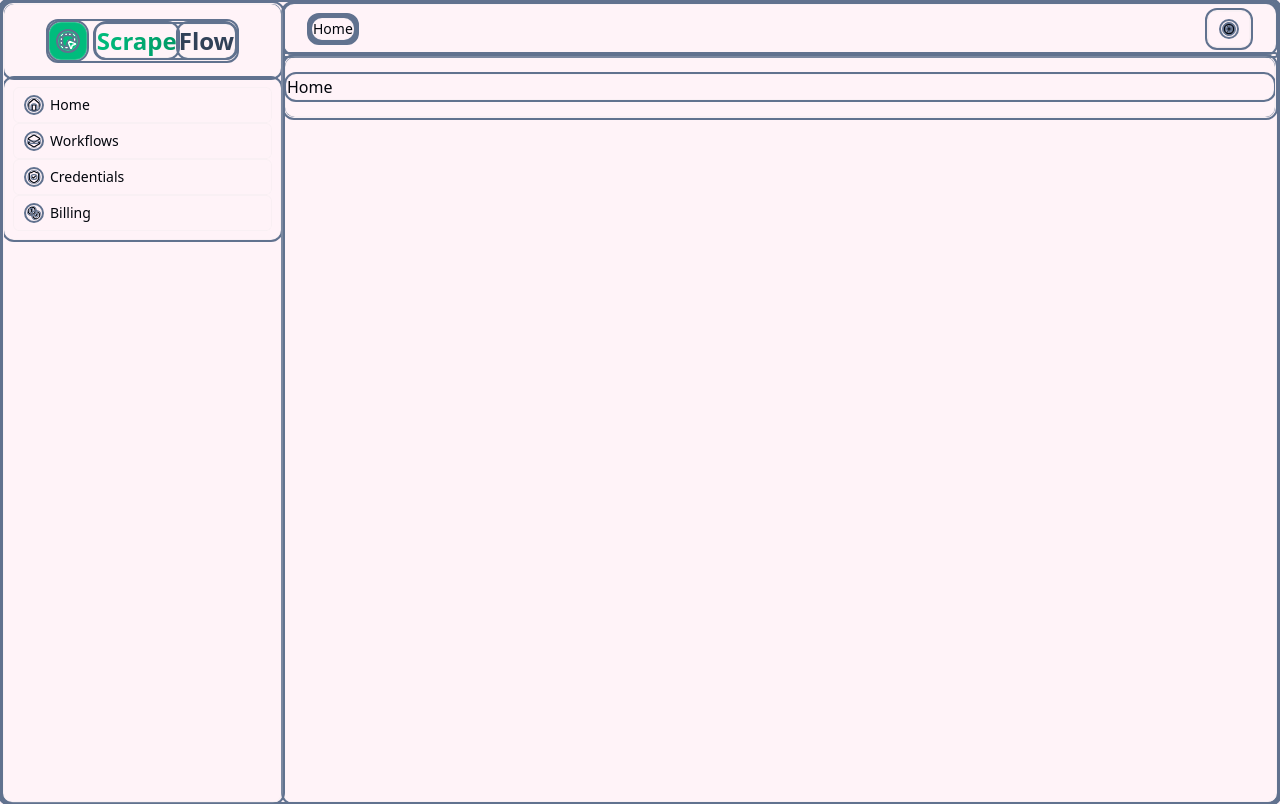
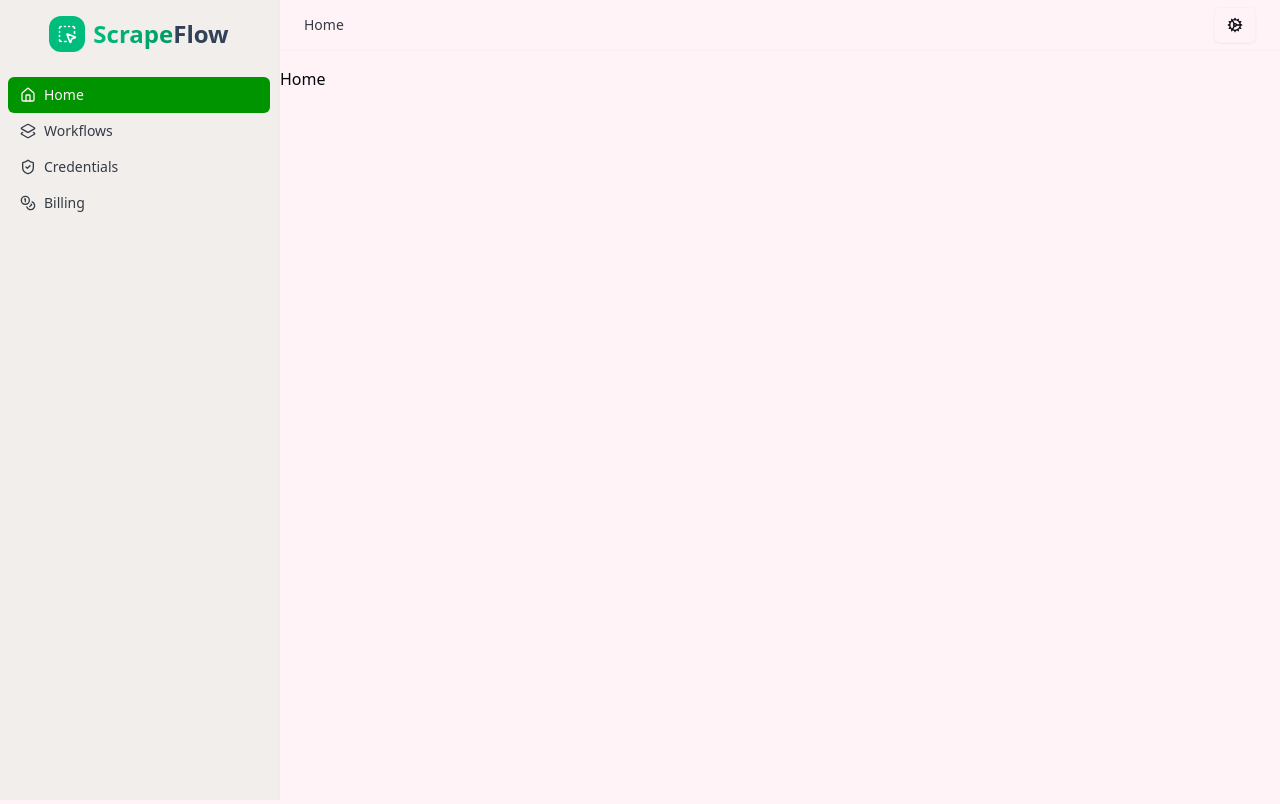
Before and after one commit to Slam210/ScrapeFlow, a Next.js app: page / in a window 1280 px wide. Built offline with nearby package versions, Linux system fonts and the light colour scheme.

Commit message:
Reverted css file back to original

```diff
--- a/src/app/globals.css
+++ b/src/app/globals.css
@@ -1,17 +1,52 @@
 @import "tailwindcss";
 @import "tw-animate-css";
+
+@theme inline {
+  --color-foreground: var(--foreground);
+  --color-background: var(--background);
+  --color-card: var(--card);
+  --color-card-foreground: var(--card-foreground);
+  --color-popover: var(--popover);
+  --color-popover-foreground: var(--popover-foreground);
+  --color-primary: var(--primary);
+  --color-primary-foreground: var(--primary-foreground);
+  --color-secondary: var(--secondary);
+  --color-secondary-foreground: var(--secondary-foreground);
+  --color-muted: var(--muted);
+  --color-muted-foreground: var(--muted-foreground);
+  --color-accent: var(--accent);
+  --color-accent-foreground: var(--accent-foreground);
+  --color-destructive: var(--destructive);
+  --color-border: var(--border);
+  --color-input: var(--input);
+  --color-ring: var(--ring);
+  --radius: var(--radius);
+  --color-chart-1: var(--chart-1);
+  --color-chart-2: var(--chart-2);
+  --color-chart-3: var(--chart-3);
+  --color-chart-4: var(--chart-4);
+  --color-chart-5: var(--chart-5);
+  --color-sidebar: var(--sidebar);
+  --color-sidebar-foreground: var(--sidebar-foreground);
+  --color-sidebar-primary: var(--sidebar-primary);
+  --color-sidebar-primary-foreground: var(--sidebar-primary-foreground);
+  --color-sidebar-accent: var(--sidebar-accent);
+  --color-sidebar-accent-foreground: var(--sidebar-accent-foreground);
+  --color-sidebar-border: var(--sidebar-border);
+  --color-sidebar-ring: var(--sidebar-ring);
+}
 
 /* Light Mode */
 :root {
   --radius: 0.625rem;
-  --background: oklch(0.98 0.02 0);
-  --foreground: oklch(0.12 0.02 260);
-  --card: oklch(0.98 0.02 0);
+  --background: oklch(0.98 0.02 0); /* off-white */
+  --foreground: oklch(0.12 0.02 260); /* dark text */
+  --card: oklch(0.98 0.02 0); /* light card */
   --card-foreground: oklch(0.12 0.02 260);
   --popover: oklch(0.97 0.02 0);
   --popover-foreground: oklch(0.12 0.02 260);
   --primary: oklch(0.536 0.365 142);
-  --primary-foreground: oklch(0.98 0.02 0);
+  --primary-foreground: oklch(0.98 0.02 0); /* white text */
   --secondary: oklch(0.85 0.05 260);
   --secondary-foreground: oklch(0.12 0.02 260);
   --muted: oklch(0.9 0.03 260);
@@ -39,8 +74,8 @@
 
 /* Dark Mode */
 .dark {
-  --background: oklch(0.12 0.02 260);
-  --foreground: oklch(0.95 0.02 0);
+  --background: oklch(0.12 0.02 260); /* dark gray/blue */
+  --foreground: oklch(0.95 0.02 0); /* light text */
   --card: oklch(0.2 0.03 260);
   --card-foreground: oklch(0.95 0.02 0);
   --popover: oklch(0.2 0.03 260);
@@ -72,34 +107,27 @@
   --sidebar-ring: oklch(0.55 0.03 260);
 }
 
-/* Base Styles */
 @layer base {
   * {
-    border: 1px solid var(--border);
-    outline: 2px solid var(--ring);
-    border-radius: var(--radius);
+    @apply border-border outline-ring/50;
   }
-
   body {
-    background-color: var(--background);
-    color: var(--foreground);
-    font-family: inherit;
-    line-height: 1.5;
+    @apply bg-background text-foreground;
   }
 }
 
-/* Utility Classes */
 @layer utilities {
   .text-balance {
     text-wrap: balance;
   }
 }
 
-/* Overrides for specific components */
 .react-flow__attribution {
   background: transparent !important;
 }
 
-.dark .react-flow__controls-button {
-  background-color: var(--accent) !important;
+.dark {
+  .react-flow__controls-button {
+    @apply !bg-accent;
+  }
 }
```
